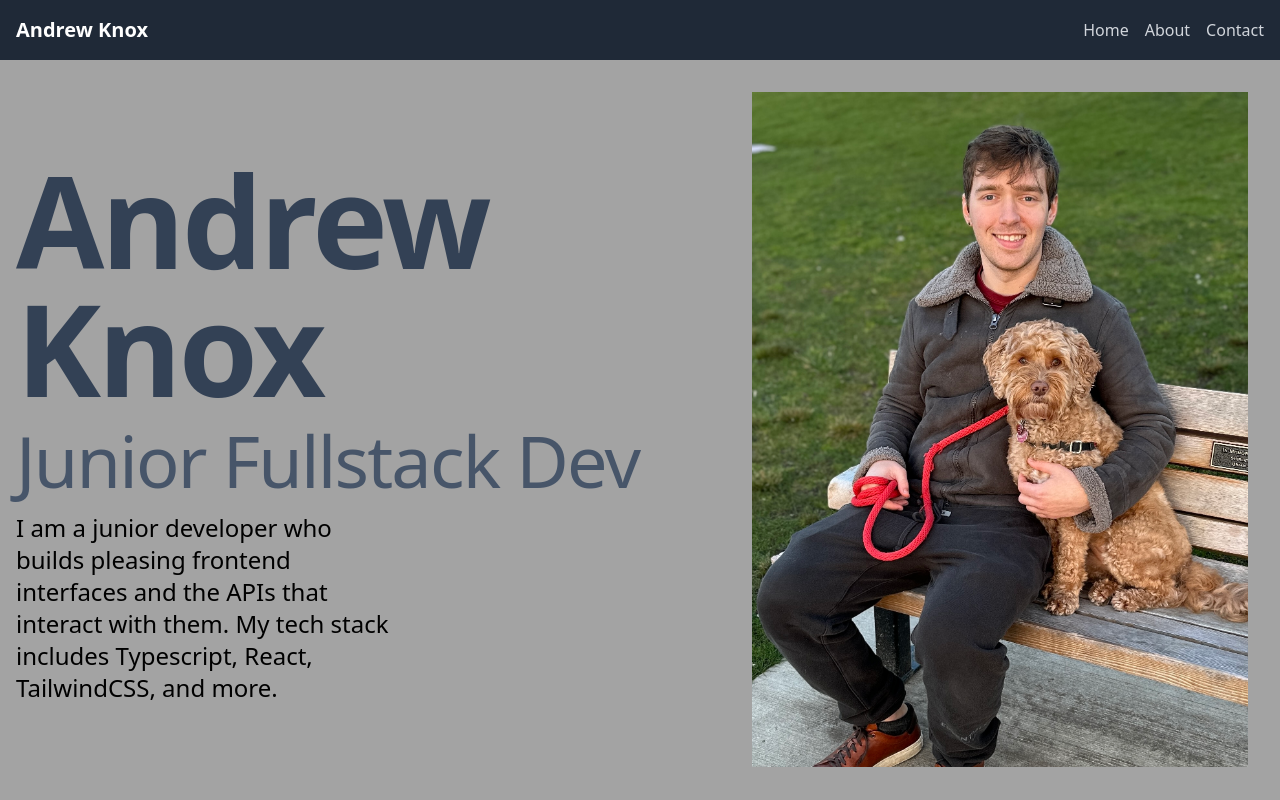
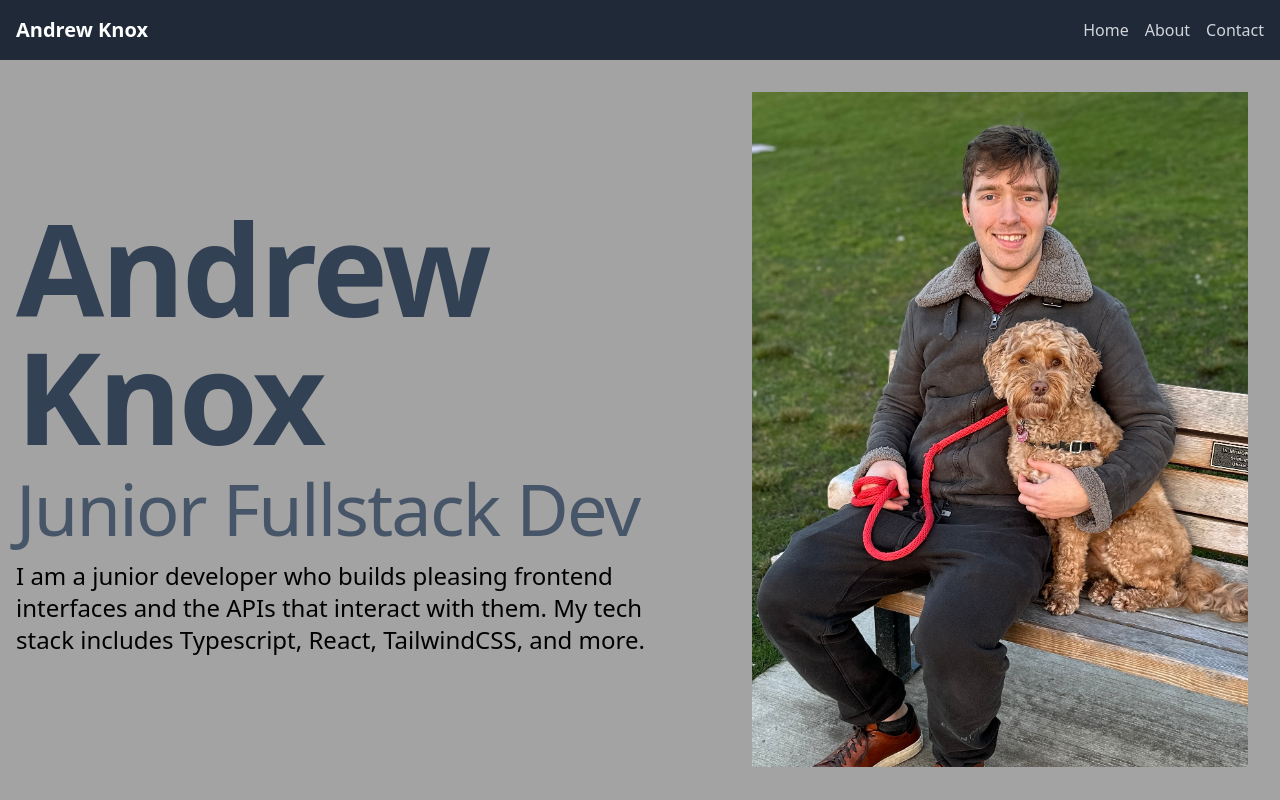
Before and after one commit to knox-dude/knox-dude.github.io, a React (Vite) app in the folder my-app/: page / in a window 1280 px wide. Shown: the top 800 px of the page. Built offline with nearby package versions, Linux system fonts and the light colour scheme.

Commit message:
style changing

```diff
--- a/my-app/src/Components/About/About.tsx
+++ b/my-app/src/Components/About/About.tsx
@@ -5,7 +5,7 @@ function About() {
       <div>
         <h1 className=" text-4xl lg:text-6xl xl:text-9xl font-bold tracking-tight text-slate-700 ">Andrew Knox</h1>
         <h2 className="mt-3 text-lg lg:text-2xl xl:text-7xl font-medium tracking-tight text-slate-600">Junior Fullstack Dev</h2>
-        <p className="mt-4 max-w-sm l:max-w-md xl:text-2xl leading-normal">I am a junior developer who builds pleasing frontend interfaces and the APIs that interact with them. My tech stack includes Typescript, React, TailwindCSS, and more.</p>
+        <p className="mt-4 max-w-sm l:max-w-xl xl:max-w-2xl xl:text-2xl leading-normal">I am a junior developer who builds pleasing frontend interfaces and the APIs that interact with them. My tech stack includes Typescript, React, TailwindCSS, and more.</p>
       </div>
       <div className=" max-w-lg h-auto p-2 m-2">
         <img src="photos/andrew-photo.jpeg" alt="" />
```
